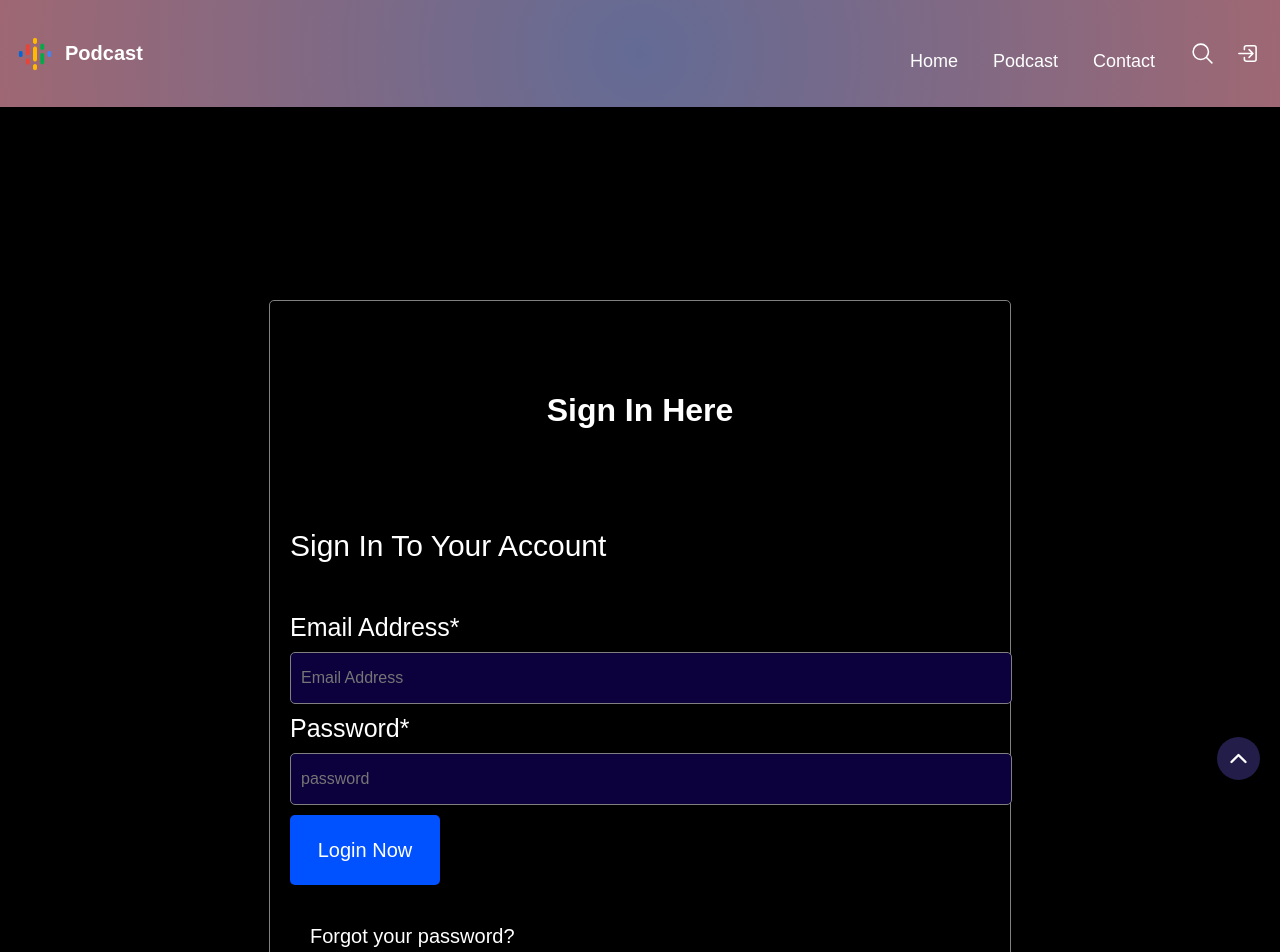
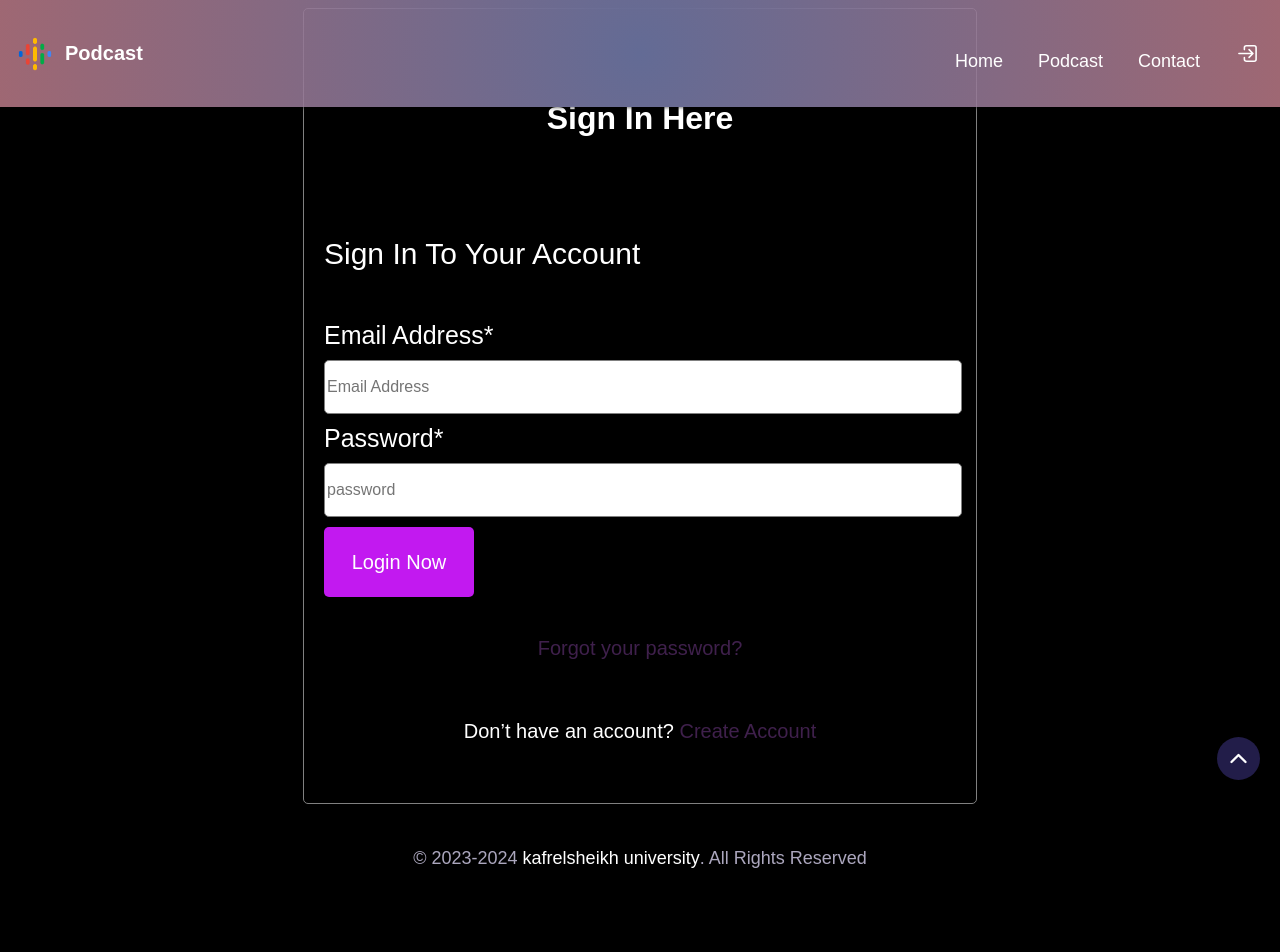
Before and after one commit to Sara-mabrouk/Podcast-website, a PHP site: page /login.html in a window 1280 px wide; the page is wider, and only the part inside the window is pictured. Shown: the top 952 px of that part. After the commit the page ends 913 px from the top of that part, so only its background shows below. Run offline with PHP 8.4, Linux system fonts and the light colour scheme.

Commit message:
Update -Login-

```diff
--- a/CSS/style.css
+++ b/CSS/style.css
@@ -233,8 +233,7 @@ header .container {
 }
 
 .navbar-link:is(:hover, :focus) {
-    background: hsl(0, 0%, 100%);
-}
+    background: hsl(255.79deg 15.2% 49.02%);}
 
 .navbar-actions {
     display: flex;
@@ -251,8 +250,7 @@ header .container {
 
 .navbar-btn:is(:hover, :focus),
 .navbar-actions .btn:is(:hover, :focus) {
-    background: hsla(0, 0%, 100%, 0.1);
-}
+background: hsl(255.79deg 15.2% 49.02%);}
 
 .overlay {
     position: fixed;
@@ -974,9 +972,9 @@ header .container {
 }
 
 .s1 {
-    height: 750px;
-    width: 700px;
-    margin: 300px auto;
+    height: 50%;
+    width: 50%;
+    margin: auto auto ;
     padding: 20px;
     border-radius: 5px;
     border: 1px solid gray;
@@ -1000,18 +998,18 @@ label {
     margin: 10px 0;
     height: 50px;
     outline: 0;
-    background-color: hsl(252, 100%, 12%);
+    background-color: hsl(0, 0%, 100%);
     border: 1px solid gray;
     border-radius: 5px;
-    padding: 0 10px;
+    /* padding: 0 10px; */
 }
 
 [type=password] {
-    padding: 0 10px;
+    /* padding: 0 10px; */
     margin: 10px 0;
     outline: 0;
     height: 50px;
-    background-color: hsl(252, 100%, 12%);
+    background-color: hsl(0, 0%, 100%);
     border: 1px solid gray;
     border-radius: 5px;
 }
@@ -1019,7 +1017,7 @@ label {
 .btn1 {
     color: white;
     height: 70px;
-    background: hsl(221, 100%, 50%);
+    background: hsl(287, 88%, 52%);
     width: 150px;
     border-radius: 5px;
     font-size: 20px;
@@ -1029,6 +1027,7 @@ label {
 .p4 {
     padding: 20px;
     font-size: 20px;
+    text-align: center;
 }
 
 .p2 a {
@@ -1088,12 +1087,13 @@ label {
     color: var(--color-error);
 }
 
-.form__link {
-    color: white;
+.form__link , #linkCreateAccount{
+    color: rgba(133, 67, 161, 0.473);
     text-decoration: none;
     cursor: pointer;
 }
 
 .form__link:hover {
     text-decoration: underline;
+
 }
--- a/index.html
+++ b/index.html
@@ -51,7 +51,10 @@
                     </li>
 
                 </ul>
+                <button class="navbar-btn">
+                    <a href="login.html"><ion-icon name="log-in-outline"> </ion-icon></a>
 
+                </button>
                 <div class="navbar-actions">
 
 
--- a/login.html
+++ b/login.html
@@ -28,7 +28,7 @@
                 <ul class="navbar-list">
 
                     <li class="navbar-item">
-                        <a href="#hero" class="navbar-link">Home</a>
+                        <a href="index.html" class="navbar-link">Home</a>
                     </li>
 
                     <li class="navbar-item">
@@ -43,9 +43,9 @@
 
                 <div class="navbar-actions">
 
-                    <button class="navbar-btn">
+                    <!-- <button class="navbar-btn">
                         <ion-icon name="search-outline"></ion-icon>
-                    </button>
+                    </button> -->
 
                     <button class="navbar-btn">
                         <a href="login.html"><ion-icon name="log-in-outline"> </ion-icon></a>
@@ -57,7 +57,6 @@
             </nav>
         </div>
     </header>
-
     <div class="s1">
         <form action="" id="login">
             <h1 class="s2">Sign In Here</h1>
@@ -81,111 +80,11 @@
                     class="form__link ">Create Account</a></p>
         </form>
     </div>
-    <section class="newsletter">
-        <div class="newsletter-card">
-
-            <div class="card-content">
-                <h3 class="h3 card-title">Sign Up For Our Newsletter. It’s Free!</h3>
-
-                <p class="card-text">
-                    Lorem ipsum dolor sit amet consectetur adipiscing elit tincidunt todeiy felis malesuada mollis purus
-                    id sit in aliquet.
-                </p>
-            </div>
-
-            <form action="" class="card-form" data-form>
-                <input type="email" name="email_address" placeholder="Your Email Address" required class="input-field"
-                    data-input>
-
-                <button type="submit" class="btn btn-primary" disabled data-submit>Subscribe</button>
-            </form>
-
-        </div>
-    </section>
-
-    </article>
-    </main>
-    <footer id="contact">
-
-        <div class="footer-top">
-            <div class="container">
-
-                <div class="footer-brand">
-                    <a href="#" class="logo">
-                        <img src="images/logo.svg" alt="Micro logo">
-                    </a>
-
-                    <p class="footer-text">
-                        Lorem ipsum dolor sit amet consectetur adipiscing elit tincidunt in felis malesuada mollis purus
-                        id sit in aliquet lectus eget morbi dui felis malesuada.
-                    </p>
-                </div>
-
-                <ul class="footer-list">
-
-                    <li>
-                        <p class="footer-link-title">Start A Conversation</p>
-                    </li>
-
-                    <li>
-                        <a href="mailto:hello@micro.com" class="footer-link">hello@micro.com</a>
-                    </li>
-
-                    <li>
-                        <a href="tel:+0123454678" class="footer-link">+01234 54678</a>
-                    </li>
-
-                    <li>
-                        <a href="tel:+15780346789" class="footer-link">+1 (578) 034-6789</a>
-                    </li>
-
-                </ul>
-
-                <div class="social-list-box">
-
-                    <p class="social-title">Follow Us On:</p>
-                    <ul class="social-list">
-
-                        <li>
-                            <a href="#" class="social-link">
-                                <ion-icon name="logo-facebook"></ion-icon>
-                            </a>
-                        </li>
-
-                        <li>
-                            <a href="#" class="social-link">
-                                <ion-icon name="logo-twitter"></ion-icon>
-                            </a>
-                        </li>
-
-                        <li>
-                            <a href="#" class="social-link">
-                                <ion-icon name="logo-instagram"></ion-icon>
-                            </a>
-                        </li>
-
-                        <li>
-                            <a href="#" class="social-link">
-                                <ion-icon name="logo-soundcloud"></ion-icon>
-                            </a>
-                        </li>
-
-                        <li>
-                            <a href="#" class="social-link">
-                                <ion-icon name="logo-apple"></ion-icon>
-                            </a>
-                        </li>
-
-                    </ul>
-
-                </div>
-            </div>
-        </div>
 
         <div class="footer-bottom">
             <div class="container">
                 <p class="copyright">
-                    &copy; 2023 <a href="#">codewithmicro</a>. All Rights Reserved
+                    &copy; 2023-2024 <a href="https://kfs.edu.eg/">kafrelsheikh university</a>. All Rights Reserved
                 </p>
             </div>
         </div>
```
